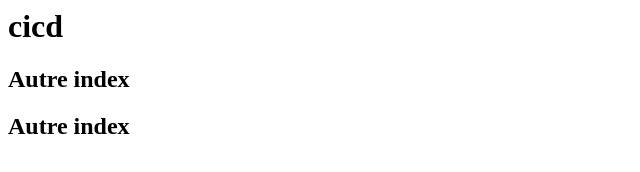
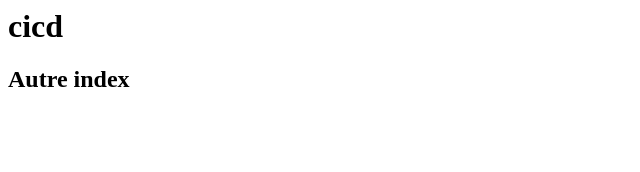
Before and after one commit to Mohamed-Ferhani/cicd, a plain HTML site: page index.html in a window 1280 px wide. Shown: the whole page, without its empty margins (0-640 px from the left). Drawn offline with Linux system fonts and the light colour scheme.

Commit message:
index.html

```diff
--- a/index.html
+++ b/index.html
@@ -1,3 +1,2 @@
 <h1>cicd</h1>
 <h2>Autre index</h2>
-<h2>Autre index</h2>
```
